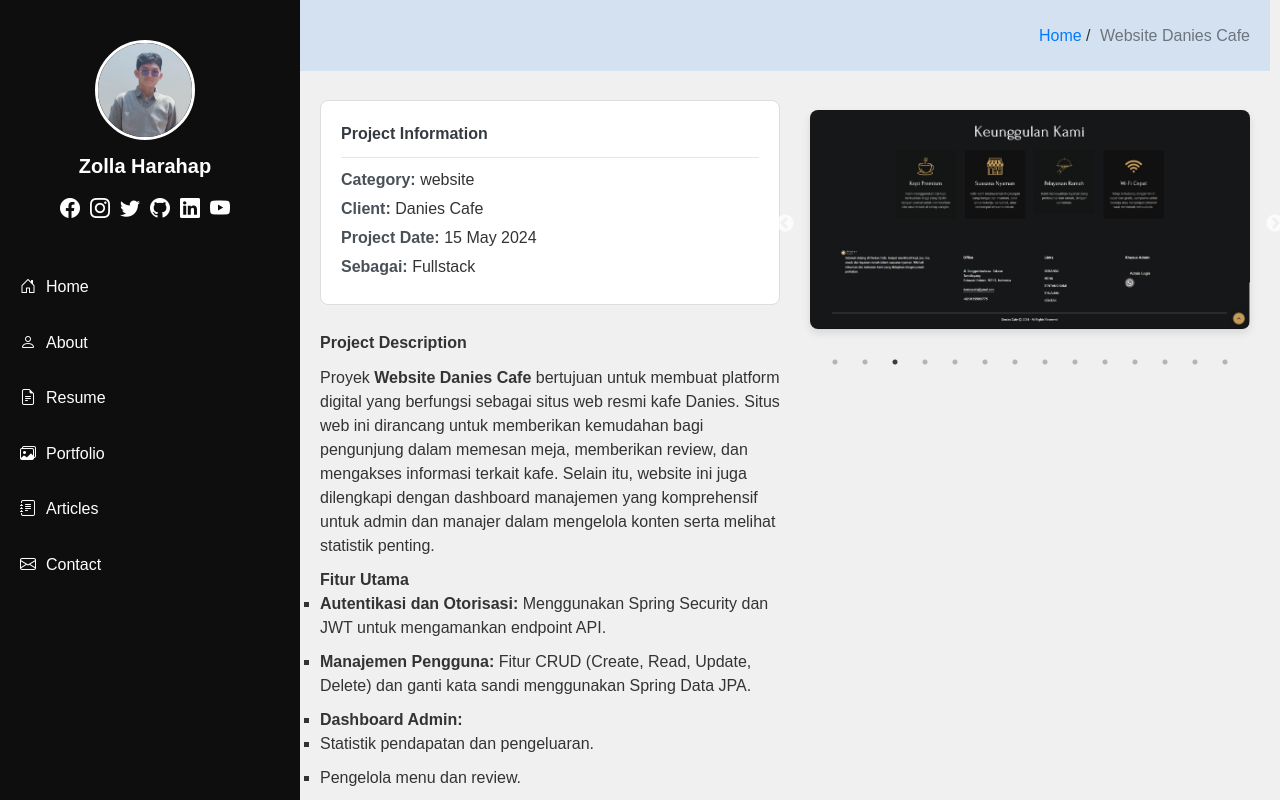
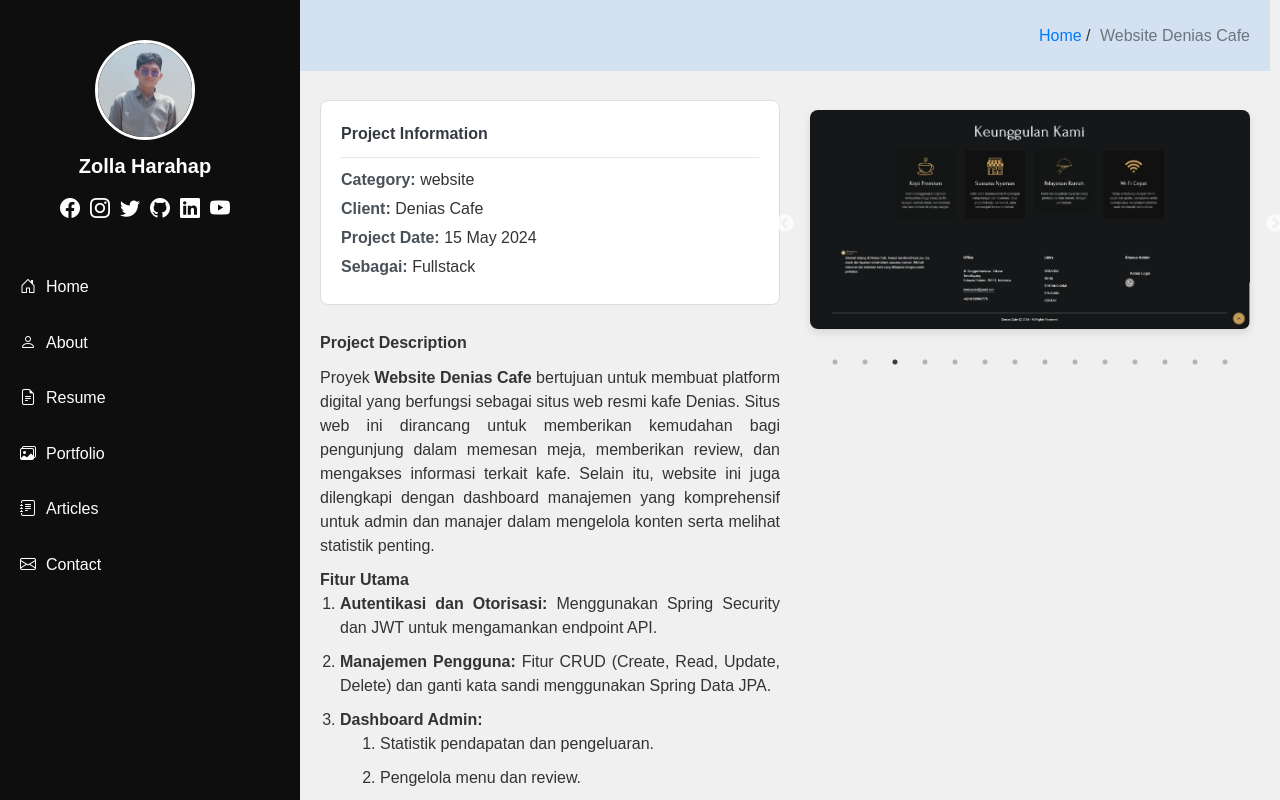
Before and after one commit to zollastar/porto-zolla, a React (Create React App) app: page /project/1 in a window 1280 px wide. Shown: the top 800 px of the page. Built offline with nearby package versions, Linux system fonts and the light colour scheme.

Commit message:
perubahan di data denias cafe

```diff
--- a/src/data/projectDetails.js
+++ b/src/data/projectDetails.js
@@ -1,31 +1,44 @@
 const projectDetails = [
   {
     id: 1,
-    title: "Website Danies Cafe",
+    title: "Website Denias Cafe",
     description: `
-<p>
-  Proyek <strong>Website Danies Cafe</strong> bertujuan untuk membuat platform digital yang berfungsi sebagai situs web resmi kafe Danies. Situs web ini dirancang untuk memberikan kemudahan bagi pengunjung dalam memesan meja, memberikan review, dan mengakses informasi terkait kafe. Selain itu, website ini juga dilengkapi dengan dashboard manajemen yang komprehensif untuk admin dan manajer dalam mengelola konten serta melihat statistik penting.
+<p style="text-align: justify;">
+  Proyek <strong>Website Denias Cafe</strong> bertujuan untuk membuat platform digital yang berfungsi sebagai situs web resmi kafe Denias. Situs web ini dirancang untuk memberikan kemudahan bagi pengunjung dalam memesan meja, memberikan review, dan mengakses informasi terkait kafe. Selain itu, website ini juga dilengkapi dengan dashboard manajemen yang komprehensif untuk admin dan manajer dalam mengelola konten serta melihat statistik penting.
 </p>
 
 <h3>Fitur Utama</h3>
-<ul>
-  <li><strong>Autentikasi dan Otorisasi:</strong> Menggunakan Spring Security dan JWT untuk mengamankan endpoint API.</li>
-  <li><strong>Manajemen Pengguna:</strong> Fitur CRUD (Create, Read, Update, Delete) dan ganti kata sandi menggunakan Spring Data JPA.</li>
-  <li><strong>Dashboard Admin:</strong>
-    <ul>
+<ul style="list-style-type: decimal; padding-left: 20px; text-align: justify;">
+  <li>
+    <strong>Autentikasi dan Otorisasi:</strong> Menggunakan Spring Security dan JWT untuk mengamankan endpoint API.
+  </li>
+  <li>
+    <strong>Manajemen Pengguna:</strong> Fitur CRUD (Create, Read, Update, Delete) dan ganti kata sandi menggunakan Spring Data JPA.
+  </li>
+  <li>
+    <strong>Dashboard Admin:</strong>
+    <ul style="list-style-type: decimal; padding-left: 40px; text-align: justify;">
       <li>Statistik pendapatan dan pengeluaran.</li>
       <li>Pengelola menu dan review.</li>
       <li>To-do-list menggunakan Thymeleaf untuk rendering halaman HTML.</li>
     </ul>
   </li>
-  <li><strong>Manajemen Produk:</strong> Fitur CRUD produk dan kategori produk, serta repository dan service terkait.</li>
-  <li><strong>Download Data:</strong> Data pendapatan dalam format chart js dan tabel.</li>
-  <li><strong>Desain Responsif:</strong> Menggunakan Bootstrap atau CSS Grid untuk tampilan yang cepat dan responsif.</li>
-  <li><strong>Verifikasi Kode:</strong> Untuk login admin.</li>
+  <li>
+    <strong>Manajemen Produk:</strong> Fitur CRUD produk dan kategori produk, serta repository dan service terkait.
+  </li>
+  <li>
+    <strong>Download Data:</strong> Data pendapatan dalam format chart js dan tabel.
+  </li>
+  <li>
+    <strong>Desain Responsif:</strong> Menggunakan Bootstrap atau CSS Grid untuk tampilan yang cepat dan responsif.
+  </li>
+  <li>
+    <strong>Verifikasi Kode:</strong> Untuk login admin.
+  </li>
 </ul>
 
 <h3>Fitur di Web User</h3>
-<ul>
+<ul style="list-style-type: decimal; padding-left: 20px; text-align: justify;">
   <li>Pesan meja yang diarahkan ke WhatsApp.</li>
   <li>Top menu di homepage yang menampilkan menu teratas dari kafe yang dapat diatur melalui dashboard.</li>
   <li>Navigasi di header dan footer.</li>
@@ -35,16 +48,17 @@ const projectDetails = [
 </ul>
 
 <h3>Fitur Dashboard Manager</h3>
-<ul>
+<ul style="list-style-type: decimal; padding-left: 20px; text-align: justify;">
   <li>Mengganti kode verifikasi.</li>
   <li>Melihat jumlah views pada website.</li>
   <li>Melihat total akun admin yang melakukan sign up.</li>
   <li>Menghapus akun admin.</li>
 </ul>
 
-<p>
-  Website Danies Cafe ini dirancang untuk memenuhi kebutuhan pengunjung dan admin dengan fitur-fitur yang lengkap dan mudah digunakan. Implementasi teknologi modern seperti Spring Security, JWT, Spring Data JPA, dan Thymeleaf memastikan keamanan, efisiensi, dan kenyamanan dalam penggunaannya. Dengan desain responsif yang didukung oleh Bootstrap, situs web ini akan terlihat menarik dan fungsional di berbagai perangkat.
-</p>    `,
+<p style="text-align: justify;">
+  Website Denias Cafe ini dirancang untuk memenuhi kebutuhan pengunjung dan admin dengan fitur-fitur yang lengkap dan mudah digunakan. Implementasi teknologi modern seperti Spring Security, JWT, Spring Data JPA, dan Thymeleaf memastikan keamanan, efisiensi, dan kenyamanan dalam penggunaannya. Dengan desain responsif yang didukung oleh Bootstrap, situs web ini akan terlihat menarik dan fungsional di berbagai perangkat.
+</p>
+  `,
     images: [
       "/img/detail 1 - project 1.jpg",
       "/img/detail 2 -project 1.jpg",
@@ -63,7 +77,7 @@ const projectDetails = [
     ],
     year: 2024,
     category: "website",
-    client: "Danies Cafe",
+    client: "Denias Cafe",
     date: "15 May 2024",
     sebagai: "Fullstack",
   },
```
